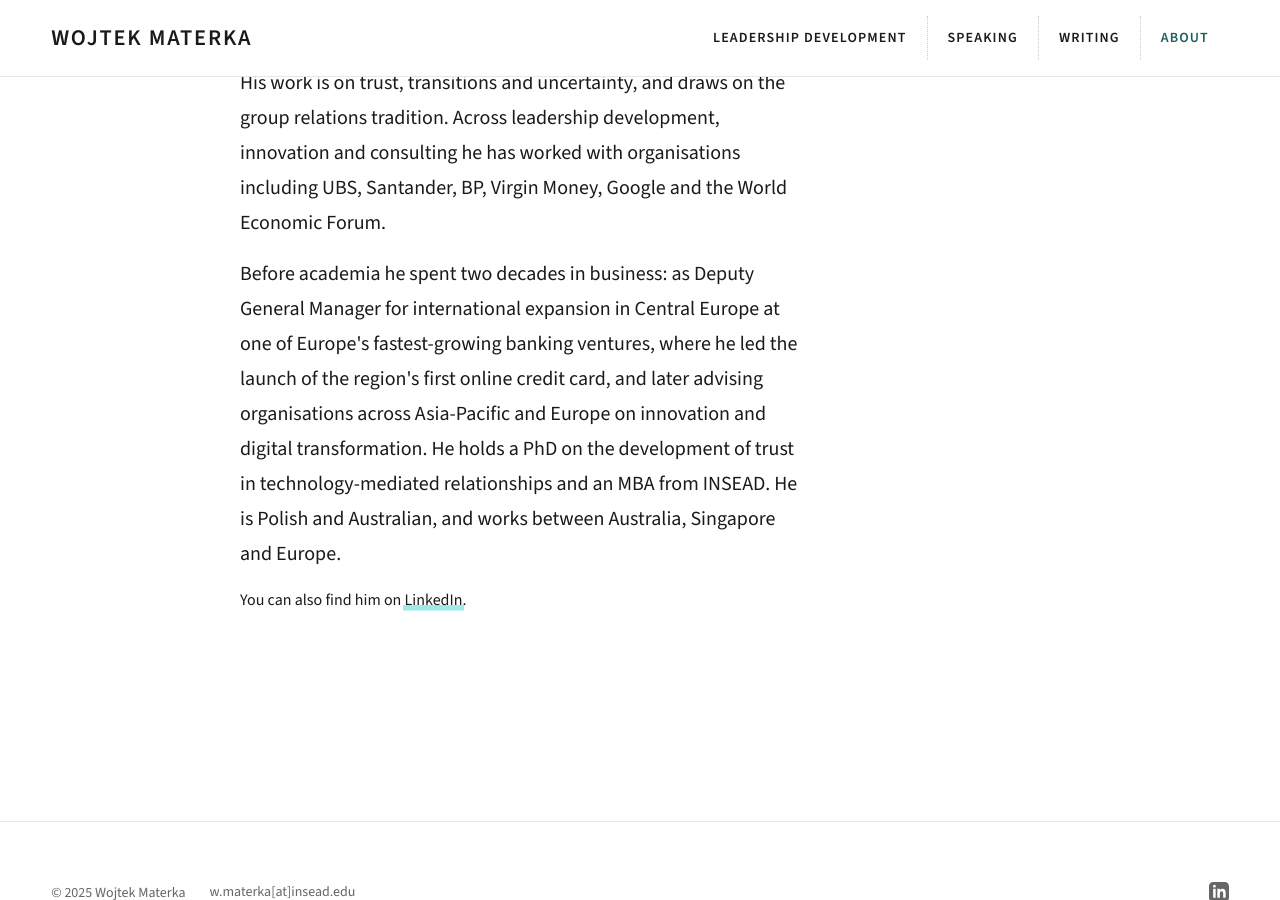
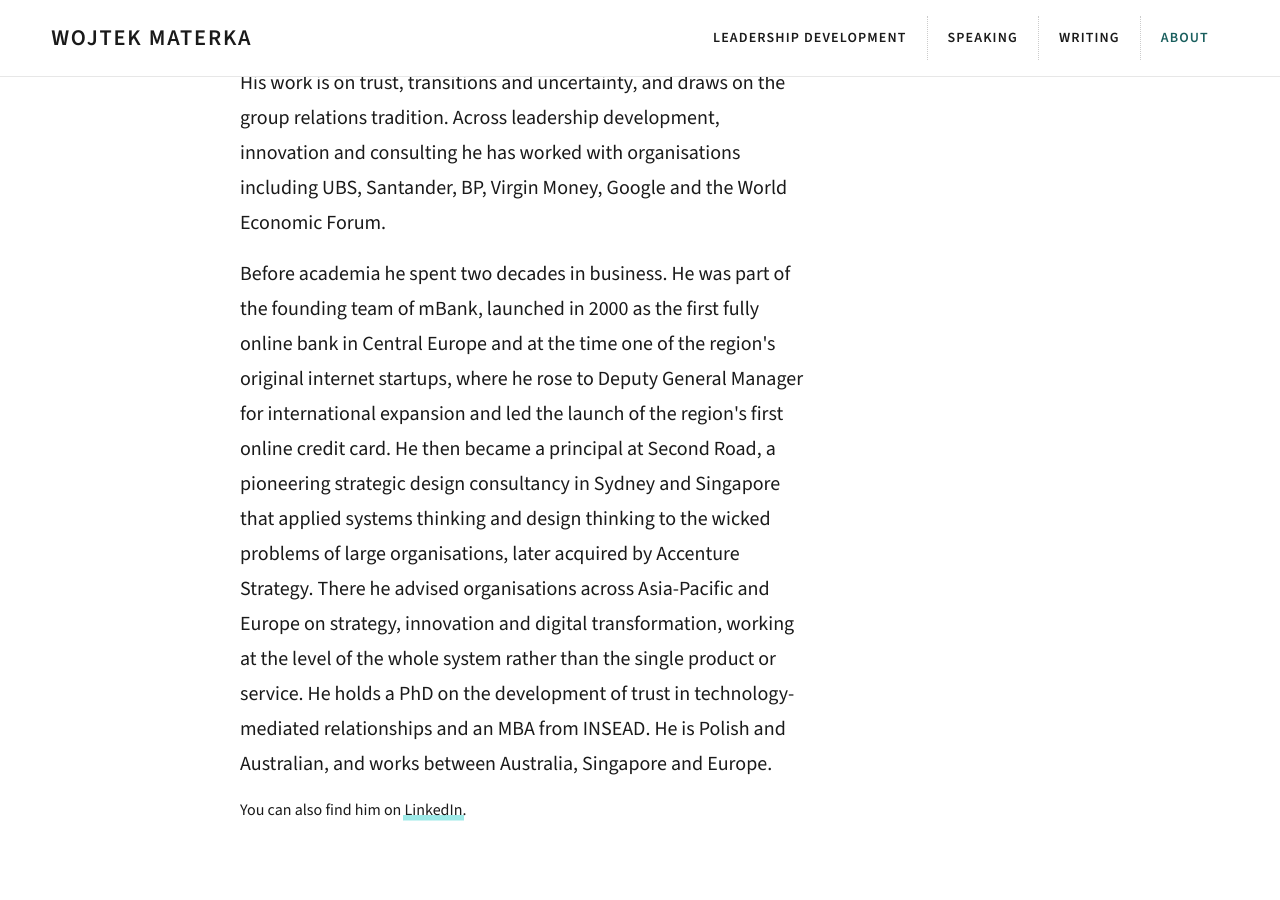
Before and after one commit to wosheesh/wmaterka, a Jekyll site: the page built from about.md, in a window 1280 px wide and 900 px high, scrolled down 437 px. Built offline with Jekyll 4.4.1, drawn with Linux system fonts in a browser that asks for light colours.

Commit message:
About: expand business background with mBank and Second Road
Replace the anonymised summary of the pre-academia years with the named
history: founding team of mBank (first fully online bank in Central
Europe) and principal at Second Road, later acquired by Accenture
Strategy.

Co-Authored-By: Claude Opus 5 (1M context) <noreply@anthropic.com>
Claude-Session: https://claude.ai/code/session_01Ur2dNBLbcYwr3mtbFik5AC

```diff
--- a/about.md
+++ b/about.md
@@ -14,7 +14,7 @@ description: "About - Wojtek Materka"
 
         <p class="page-description">His work is on trust, transitions and uncertainty, and draws on the group relations tradition. Across leadership development, innovation and consulting he has worked with organisations including UBS, Santander, BP, Virgin Money, Google and the World Economic Forum.</p>
 
-        <p class="page-description">Before academia he spent two decades in business: as Deputy General Manager for international expansion in Central Europe at one of Europe's fastest-growing banking ventures, where he led the launch of the region's first online credit card, and later advising organisations across Asia-Pacific and Europe on innovation and digital transformation. He holds a PhD on the development of trust in technology-mediated relationships and an MBA from INSEAD. He is Polish and Australian, and works between Australia, Singapore and Europe.</p>
+        <p class="page-description">Before academia he spent two decades in business. He was part of the founding team of mBank, launched in 2000 as the first fully online bank in Central Europe and at the time one of the region's original internet startups, where he rose to Deputy General Manager for international expansion and led the launch of the region's first online credit card. He then became a principal at Second Road, a pioneering strategic design consultancy in Sydney and Singapore that applied systems thinking and design thinking to the wicked problems of large organisations, later acquired by Accenture Strategy. There he advised organisations across Asia-Pacific and Europe on strategy, innovation and digital transformation, working at the level of the whole system rather than the single product or service. He holds a PhD on the development of trust in technology-mediated relationships and an MBA from INSEAD. He is Polish and Australian, and works between Australia, Singapore and Europe.</p>
 
         <p>You can also find him on <a href="https://www.linkedin.com/in/wmaterka/" target="_blank" rel="noopener noreferrer">LinkedIn</a>.</p>
     </div>
```
